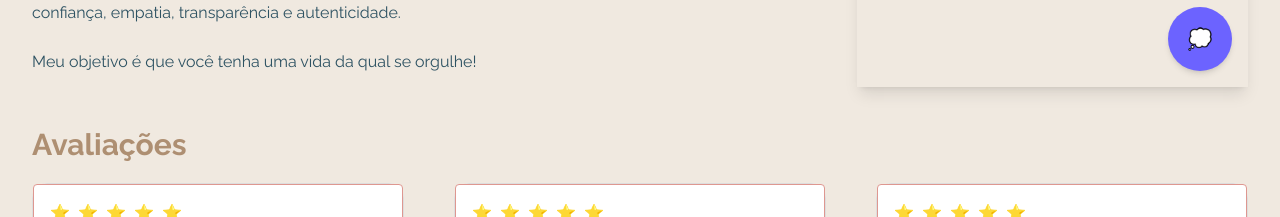
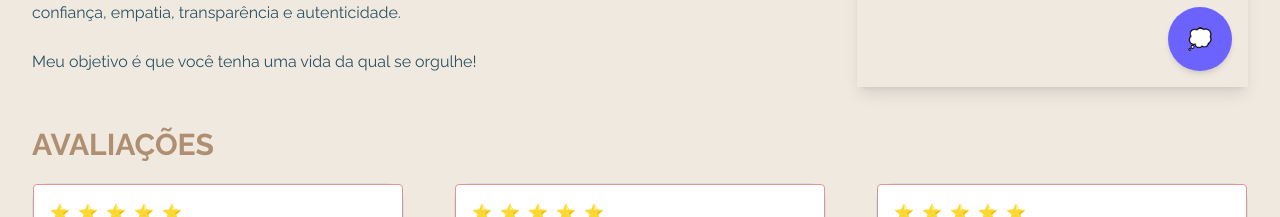
Before and after one commit to MarceloBxD/isacytryn, a Next.js app: page / in a window 1280 px wide. Shown: the part 2561-2778 px from the top of the page. Built offline with nearby package versions, Linux system fonts and the light colour scheme.

Commit message:
refactor: Update image paths and text in Footer, Feedbacks, and Presentation components

```diff
--- a/components/Footer/index.tsx
+++ b/components/Footer/index.tsx
@@ -49,8 +49,8 @@ const Footer: React.FC = () => {
         </div>
         <div className="flex flex-col items-center text-center">
           <p className="text-md md:text-lg max-w-[350px] md:max-w-full mt-2 text-black">
-            Atendimento <b>online</b> e <b>presencial</b> na Zona Sul do Rio de
-            Janeiro
+            Atendimento <b>online</b> e <b>presencial</b> <br />
+            na Zona Sul do Rio de Janeiro
           </p>
           <p className="text-md md:text-lg font-bold">CRP: 05/69829</p>
           <p className="text-md md:text-lg">Isabela Fernandes Cytryn</p>
--- a/src/sections/Feedbacks/index.tsx
+++ b/src/sections/Feedbacks/index.tsx
@@ -18,7 +18,7 @@ const Feedbacks: React.FC = () => {
       {...FADE_IN_BASIC_ANIMATION}
       className="max-w-screen container w-full mt-10"
     >
-      <Title className="" text="Avaliações" />
+      <Title className="" text="AVALIAÇÕES" />
 
       <div>
         <Swiper
--- a/src/sections/Presentation/index.tsx
+++ b/src/sections/Presentation/index.tsx
@@ -118,7 +118,6 @@ const Presentation: React.FC = () => {
           <CtaButton title="Entre em contato pelo <b>WhatsApp</b>!" />
         </motion.div>
       </div>
-      <div></div>
     </section>
   );
 };
```
